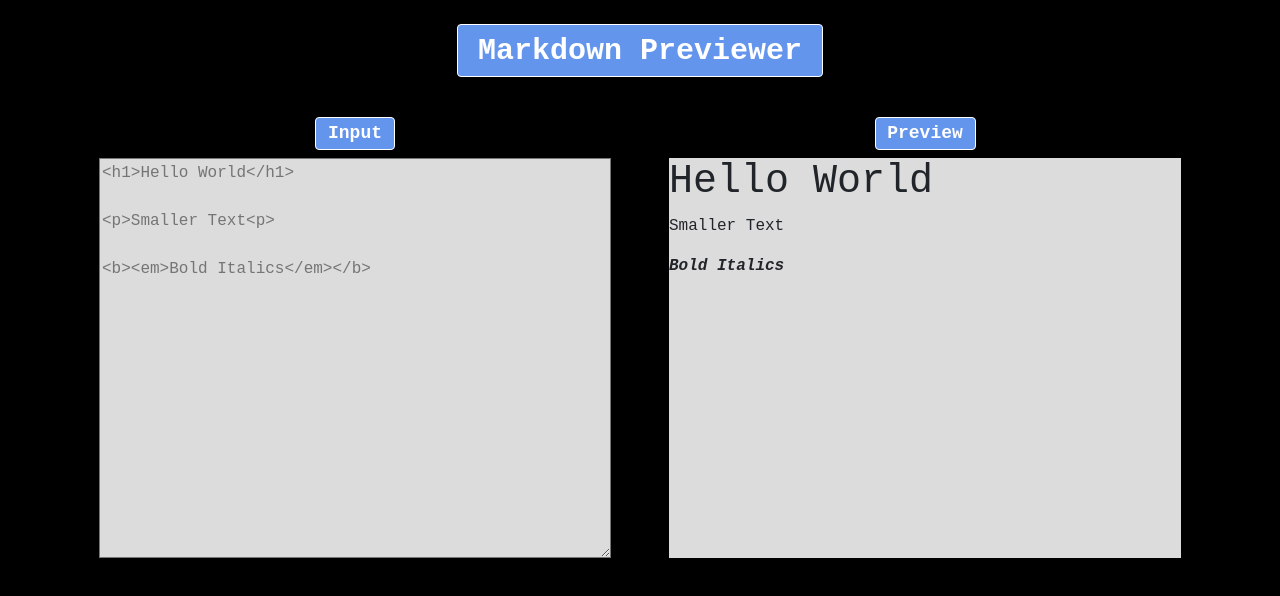
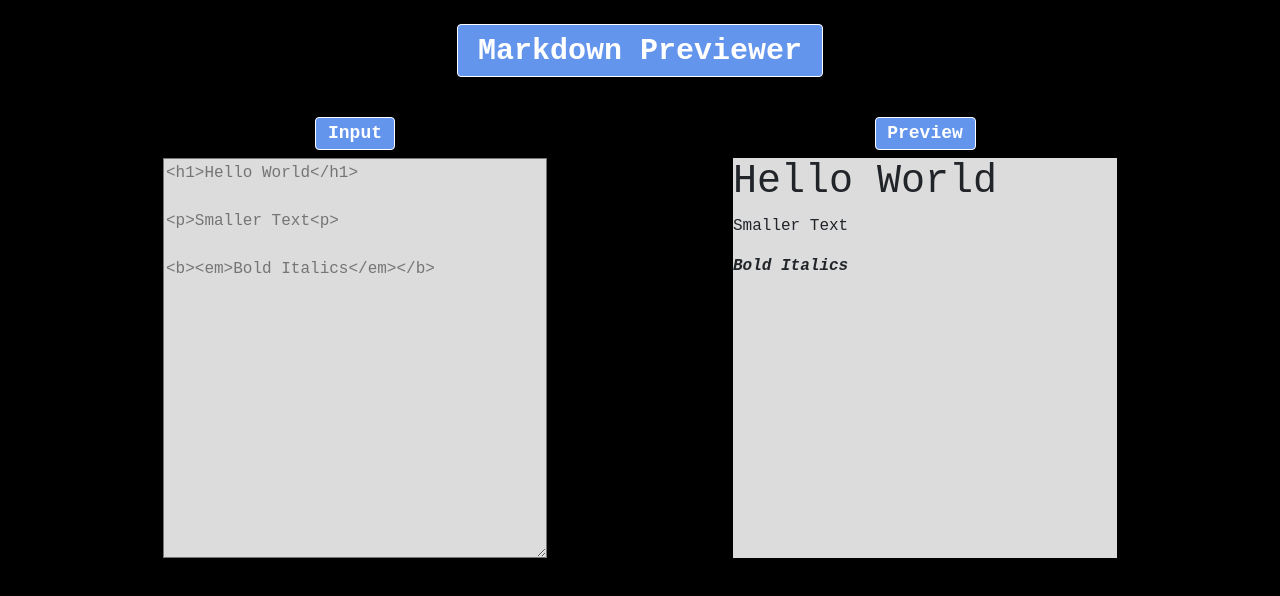
Before and after one commit to codeTrackLift/markdown-previewer, a React (Create React App) app: page / in a window 1280 px wide. Shown: the top 596 px of the page. Built offline with nearby package versions, Linux system fonts and the light colour scheme.

Commit message:
push to main

```diff
--- a/package.json
+++ b/package.json
@@ -18,7 +18,7 @@
   },
   "scripts": {
     "predeploy": "npm run build",
-    "deploy": "gh-pages -b main -d build",
+    "deploy": "gh-pages -d build",
     "start": "react-scripts start",
     "build": "react-scripts build",
     "test": "react-scripts test",
--- a/src/index.css
+++ b/src/index.css
@@ -33,7 +33,7 @@ span.bg-primary {
 }
 @media (orientation: landscape) {
     .input,.output {
-        width: 40vw;
+        width: 30vw;
         height: 50vh;
     }
 }
```
Also changed, not shown: public/README.md (added), public/robots.txt (deleted).
